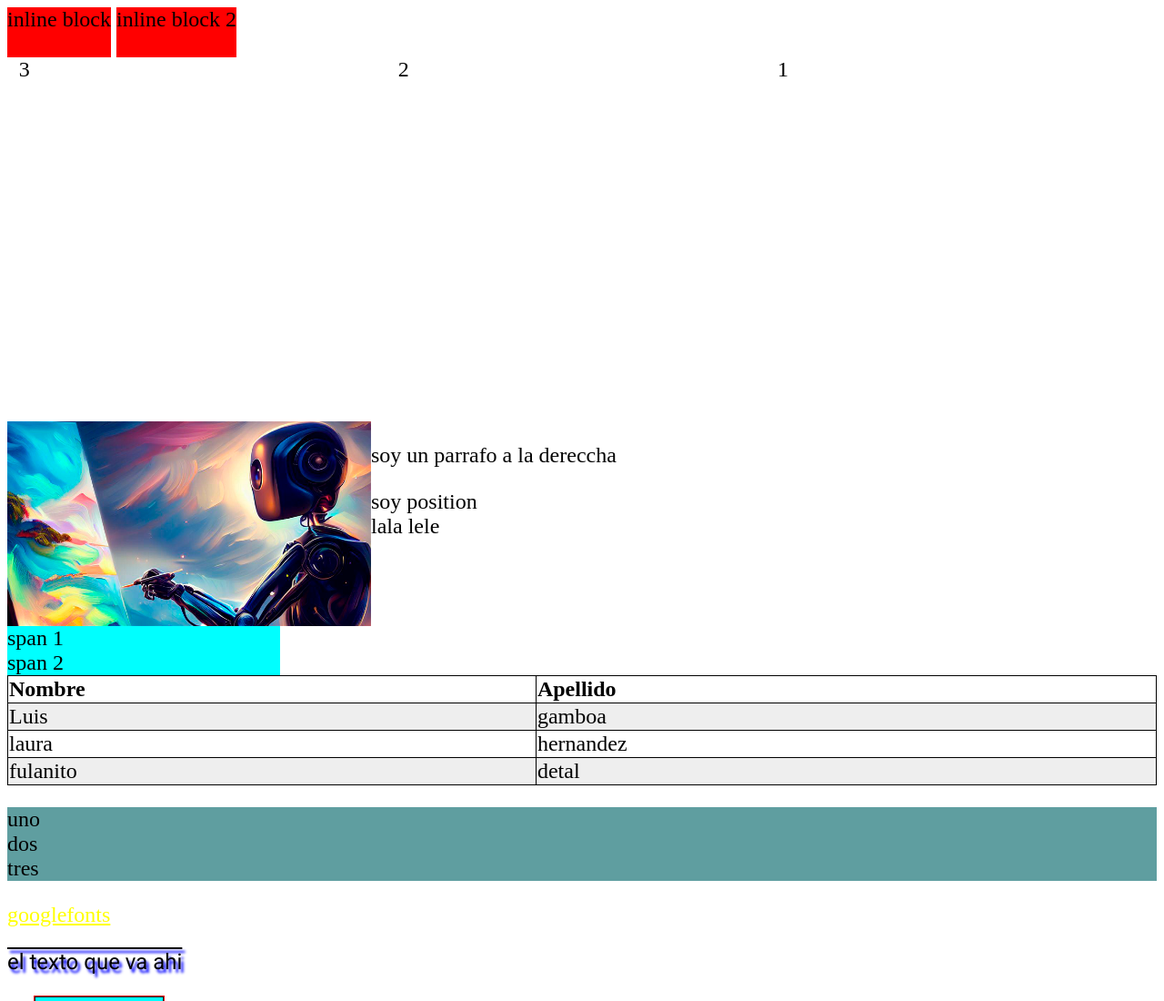
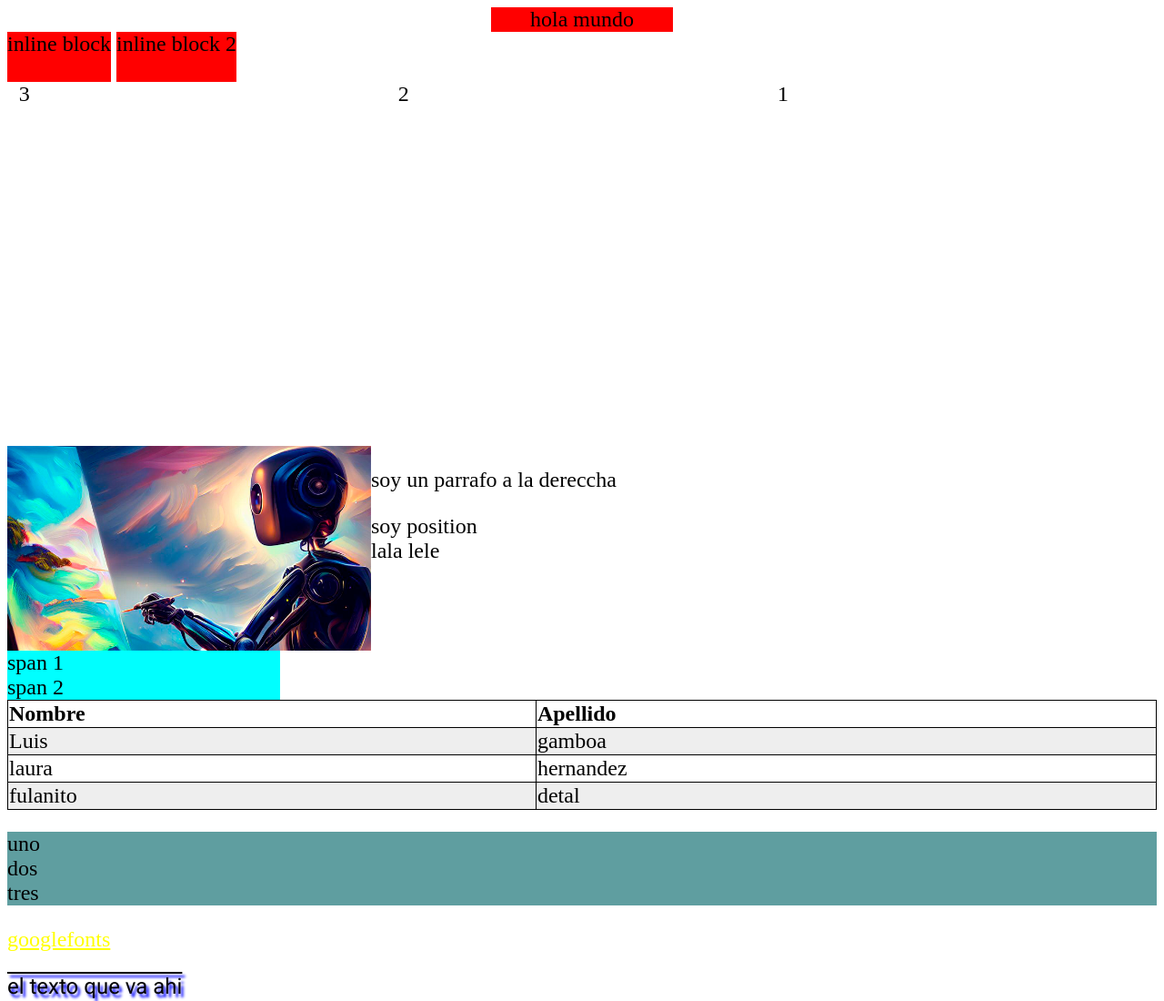
Before and after one commit to lumigamher/cssEstudio, a plain HTML site: page index.html in a window 1280 px wide. Shown: the top 1100 px of the page at 91% size. Drawn offline with Linux system fonts and the light colour scheme.

Commit message:
terminamos css basico

```diff
--- a/css/main.css
+++ b/css/main.css
@@ -135,3 +135,11 @@ span {
     height: 55px;
     background-color: red;
 }
+
+.center {
+    text-align: center;
+
+    width: 200px;
+    margin: 0 auto;
+    background-color: red;
+}
--- a/index.html
+++ b/index.html
@@ -10,6 +10,7 @@
     <link href="https://fonts.googleapis.com/css2?family=Poppins:wght@100;200;300;400;500&family=Roboto&display=swap" rel="stylesheet">
 </head>
 <body>
+    <section class="center"> hola mundo</section>
     <div class="inline-block">inline block</div>
     <div class="inline-block">inline block 2</div>
     <div class="container">
```
